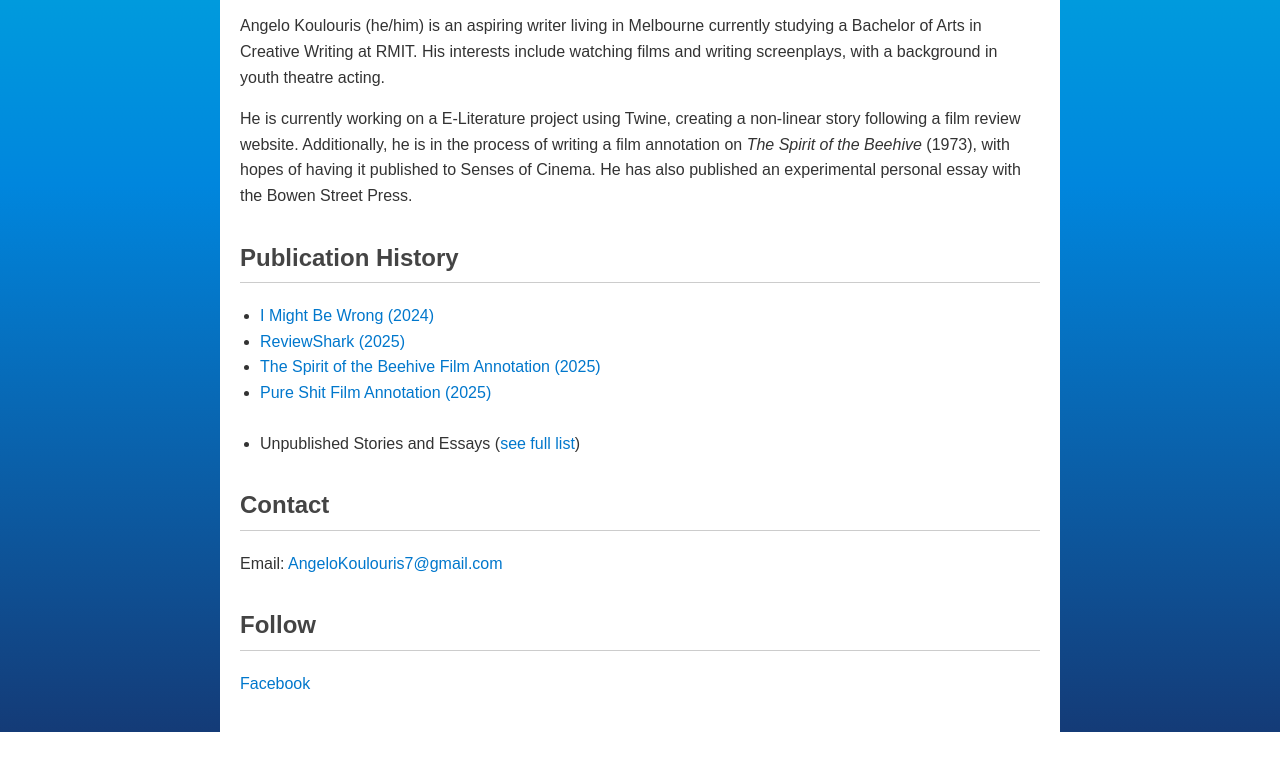
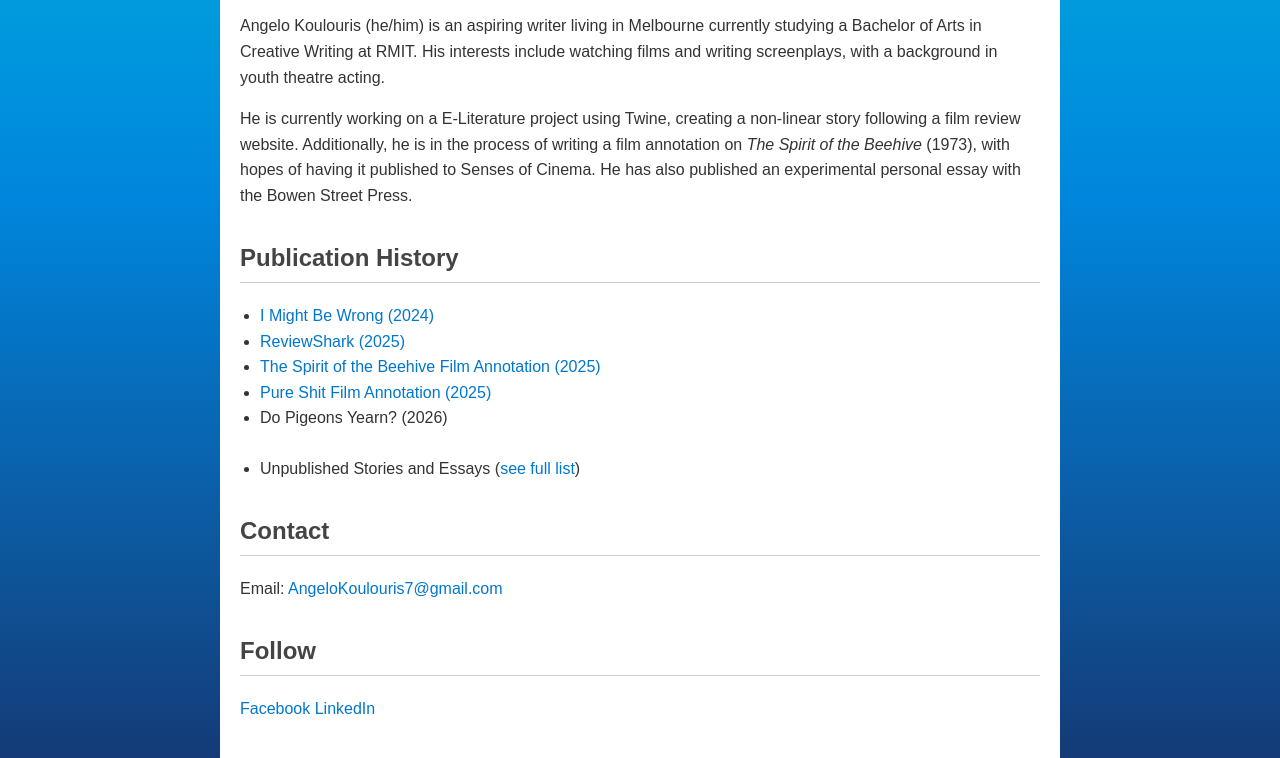
Before and after one commit to AngeloKoulouris7/AngeloKoulourisAuthorWebsite, a plain HTML site: page index.html in a window 1280 px wide. Shown: the part 361-1119 px from the top of the page. Before the commit the page ends 1093 px from the top, so only its background shows below. Drawn offline with Linux system fonts and the light colour scheme.

Commit message:
Update 2 2026

```diff
--- a/index.html
+++ b/index.html
@@ -58,6 +58,7 @@
           <li><a href="https://angelokoulouris7.github.io/film-website-project/">ReviewShark (2025)</a></li>
           <li><a href="https://www.sensesofcinema.com/2025/cteq/the-spirit-of-the-beehive/">The Spirit of the Beehive Film Annotation (2025)</a></li>
           <li><a href="https://www.sensesofcinema.com/2025/cteq/pure-shit/">Pure Shit Film Annotation (2025)</a></li>
+          <li>Do Pigeons Yearn? (2026)</li>
           <br>
           <li>
             Unpublished Stories and Essays (<a href="./publications.html">see full list</a>)
@@ -88,7 +89,7 @@
       <section class="socials">
         <h2>Follow</h2>
         <p>
-          <a href="https://www.facebook.com/profile.php?id=100089668734660">Facebook</a>
+          <a href="https://www.facebook.com/profile.php?id=100089668734660">Facebook</a> <a href="https://www.linkedin.com/in/angelo-koulouris-3b2018420/">LinkedIn</a>
         </p>
       </section>
     </div>
```
Also changed, not shown: publications.html (+2 -2 lines).
